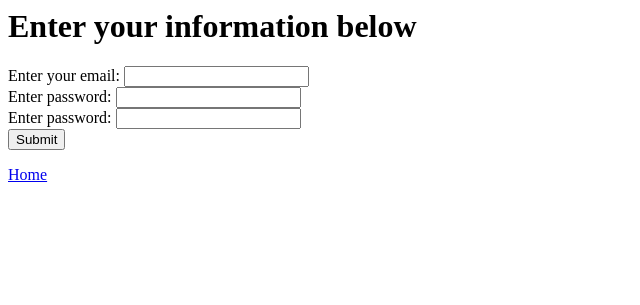
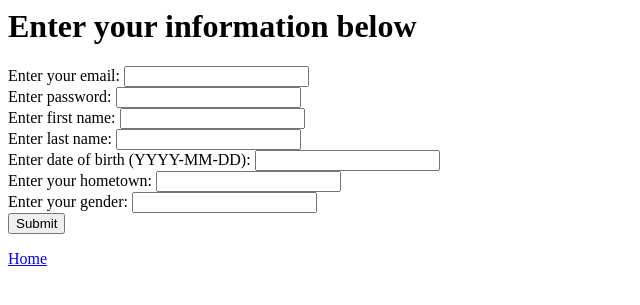
Before and after one commit to williamzchan/SocialMedia-Site, a Flask app: page /register in a window 1280 px wide. Shown: the top 305 px of the page, without its empty margins (0-640 px from the left). Run offline with Flask 2, Linux system fonts and the light colour scheme; data comes from the database, SQL or seed files in the repository.

Commit message:
Done with register

```diff
--- a/app.py
+++ b/app.py
@@ -77,6 +77,7 @@ def new_page_function():
 '''
 
 @app.route('/AddFriends', methods=['GET', 'POST'])
+@flask_login.login_required
 def AddFriends():
 	if flask.request.method == 'GET':
 		return '''
@@ -103,7 +104,6 @@ def AddFriends():
 		return render_template('addFriends.html', message='Added!', userid=u2)
 
 	return  render_template('addFriends.html', message='User Not Found.')
-
 
 @app.route('/login', methods=['GET', 'POST'])
 def login():
@@ -152,13 +152,19 @@ def register_user():
 	try:
 		email=request.form.get('email')
 		password=request.form.get('password')
+		first_name = request.form.get('first_name')
+		last_name = request.form.get('last_name')
+		dob = request.form.get('dob')
 	except:
 		print("couldn't find all tokens") #this prints to shell, end users will not see this (all print statements go to shell)
 		return flask.redirect(flask.url_for('register'))
+
+	hometown = request.form.get('hometwon')
+	gender = request.form.get('gender')
 	cursor = conn.cursor()
 	test =  isEmailUnique(email)
 	if test:
-		print(cursor.execute("INSERT INTO Users (email, password) VALUES ('{0}', '{1}')".format(email, password)))
+		print(cursor.execute("INSERT INTO Users (email, password, first_name, last_name, dob, hometown, gender) VALUES ('{0}', '{1}', '{2}', '{3}', '{4}', '{5}', '{6}')".format(email, password, first_name, last_name, dob, hometown, gender)))
 		conn.commit()
 		#log user in
 		user = User()
--- a/templates/register.html
+++ b/templates/register.html
@@ -15,8 +15,16 @@
                 <input type="email" name="email" /><br />
                 <label for="password">Enter password:</label>
                 <input type="password" name="password" /><br />
-                <label for="password">Enter password:</label>
-                <input type="password" name="password" /><br />
+                <label for="first_name">Enter first name:</label>
+                <input type="first_name" name="first_name" /><br />
+                <label for="last_name">Enter last name:</label>
+                <input type="last_name" name="last_name" /><br />
+                <label for="dob">Enter date of birth (YYYY-MM-DD):</label>
+                <input type="dob" name="dob" /><br />
+                <label for="hometown">Enter your hometown:</label>
+                <input type="hometown" name="hometown" /><br />
+                <label for="gender">Enter your gender:</label>
+                <input type="gender" name="gender" /><br />
                 <input type="submit" />
             </form>
          </div>
```
